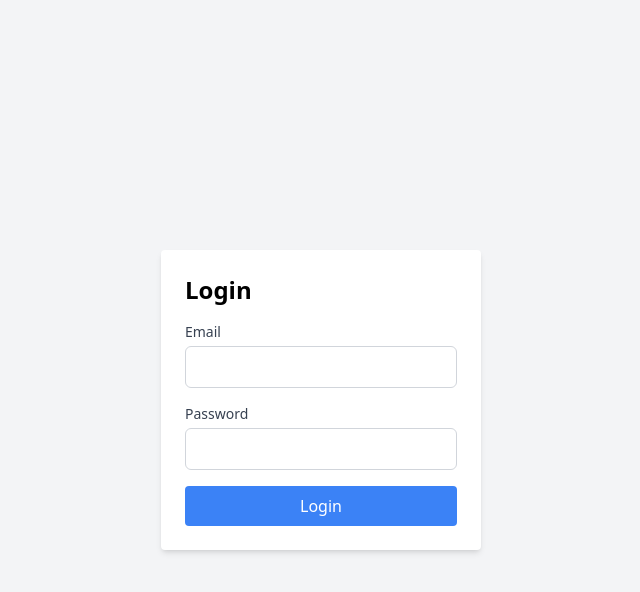
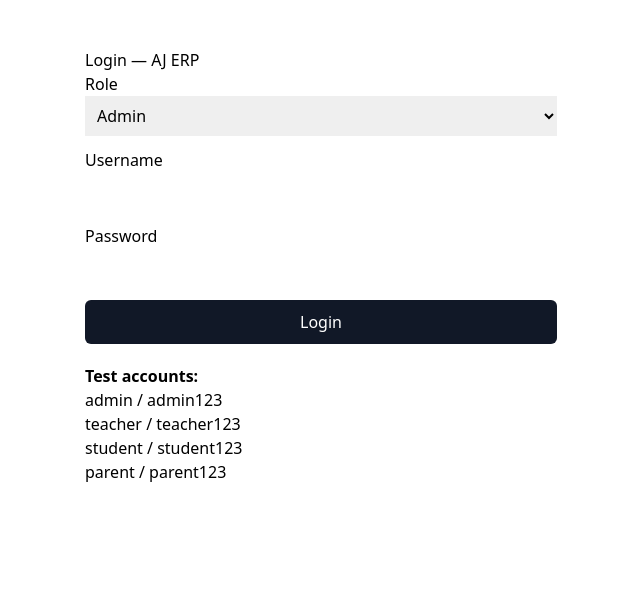
Before and after one commit to alex-rajput07/aj-nex, a Next.js app: page /login in a window 1280 px wide. Shown: the top 592 px of the page, without its empty margins (319-959 px from the left). Built offline with nearby package versions, Linux system fonts and the light colour scheme.

Commit message:
Final ERP fix and structure

```diff
--- /dev/null
+++ b/app/admin-dashboard/page.tsx
@@ -0,0 +1,11 @@
+// app/admin-dashboard/page.tsx
+import React from 'react';
+
+export default function AdminDashboard() {
+  return (
+    <main style={{ padding: 24 }}>
+      <h1>Admin Dashboard</h1>
+      <p>This is a basic admin dashboard. Create students/teachers/classes from here (mock).</p>
+    </main>
+  );
+}
--- /dev/null
+++ b/app/dashboard/student/page.tsx
@@ -0,0 +1,12 @@
+import React from 'react';
+
+const StudentDashboardPage = () => {
+    return (
+        <div className="p-4">
+            <h1 className="text-2xl font-bold mb-4">Student Dashboard</h1>
+            <p>Welcome to your dashboard!</p>
+        </div>
+    );
+};
+
+export default StudentDashboardPage;
--- a/app/layout.tsx
+++ b/app/layout.tsx
@@ -1,17 +1,20 @@
+// app/layout.tsx
+import './globals.css';
 import React from 'react';
-import './globals.css';
 
-const RootLayout = ({ children }: { children: React.ReactNode }) => {
+export const metadata = {
+  title: 'AJ School ERP',
+  description: 'School ERP - Dashboard for Admin/Teacher/Student/Parent',
+};
+
+export default function RootLayout({ children }: { children: React.ReactNode }) {
   return (
     <html lang="en">
-      <head>
-        <title>AJ ERP - School Management System</title>
-      </head>
       <body>
-        <main>{children}</main>
+        <div style={{ fontFamily: 'system-ui, sans-serif' }}>
+          {children}
+        </div>
       </body>
     </html>
   );
-};
-
-export default RootLayout;
+}
--- a/app/login/page.tsx
+++ b/app/login/page.tsx
@@ -1,64 +1,91 @@
-"use client";
+// app/login/page.tsx
+'use client';
 
 import { useState } from 'react';
 import { useRouter } from 'next/navigation';
-import { createClientSupabaseClient } from '@/utils/supabase/client';
+import React from 'react';
 
-const LoginPage = () => {
-  const supabase = createClientSupabaseClient();
-  const [email, setEmail] = useState('');
+export default function LoginPage() {
+  const router = useRouter();
+  const [role, setRole] = useState('admin');
+  const [username, setUsername] = useState('');
   const [password, setPassword] = useState('');
-  const [error, setError] = useState<string | null>(null);
-  const router = useRouter();
+  const [msg, setMsg] = useState('');
 
-  const handleLogin = async (e: React.FormEvent<HTMLFormElement>) => {
-    e.preventDefault(); // Keep the form from refreshing the page
-    const { error } = await supabase.auth.signInWithPassword({ // Corrected method
-      email,
-      password,
-    });
+  // Mock credentials (replace with real API later)
+  const credentials: { [key: string]: any } = {
+    admin: { username: 'admin', password: 'admin123' },
+    teacher: { username: 'teacher', password: 'teacher123' },
+    student: { username: 'student', password: 'student123' },
+    parent: { username: 'parent', password: 'parent123' },
+  };
 
-    if (error) {
-      setError(error.message);
+  const handleSubmit = async (e: React.FormEvent) => {
+    e.preventDefault();
+    setMsg('');
+
+    if (!username || !password) {
+      setMsg('Please fill both fields.');
+      return;
+    }
+
+    const user = credentials[role];
+    if (!user) {
+      setMsg('Invalid role selected.');
+      return;
+    }
+
+    if (username === user.username && password === user.password) {
+      // Save a small token to sessionStorage on client — safe because inside event handler / client component
+      try {
+        sessionStorage.setItem('erp_role', role);
+      } catch (err) {
+        // sessionStorage may not be available in some contexts; ignore safely
+      }
+      // navigate to role dashboard
+      router.push(`/${role}-dashboard`);
     } else {
-      router.push('/dashboard'); // Redirect to the dashboard after successful login
+      setMsg('Invalid credentials.');
     }
   };
 
   return (
-    <div className="flex items-center justify-center h-screen bg-gray-100">
-      <form onSubmit={handleLogin} className="bg-white p-6 rounded shadow-md w-80">
-        <h2 className="text-2xl font-bold mb-4">Login</h2>
-        {error && <p className="text-red-500 mb-4">{error}</p>}
-        <div className="mb-4">
-          <label className="block text-sm font-medium text-gray-700">Email</label>
-          <input
-            type="email"
-            value={email}
-            onChange={(e: React.ChangeEvent<HTMLInputElement>) => setEmail(e.target.value)}
-            required
-            className="mt-1 block w-full border border-gray-300 rounded-md p-2"
-          />
-        </div>
-        <div className="mb-4">
-          <label className="block text-sm font-medium text-gray-700">Password</label>
-          <input
-            type="password"
-            value={password}
-            onChange={(e: React.ChangeEvent<HTMLInputElement>) => setPassword(e.target.value)}
-            required
-            className="mt-1 block w-full border border-gray-300 rounded-md p-2"
-          />
-        </div>
-        <button
-          type="submit"
-          className="w-full bg-blue-500 text-white p-2 rounded hover:bg-blue-600"
-        >
-          Login
-        </button>
+    <div style={{ padding: 24, maxWidth: 520, margin: '24px auto' }}>
+      <h1>Login — AJ ERP</h1>
+      <form onSubmit={handleSubmit} style={{ display: 'grid', gap: 12 }}>
+        <label>
+          Role
+          <select value={role} onChange={(e) => setRole(e.target.value)} style={{ width: '100%', padding: 8 }}>
+            <option value="admin">Admin</option>
+            <option value="teacher">Teacher</option>
+            <option value="student">Student</option>
+            <option value="parent">Parent</option>
+          </select>
+        </label>
+
+        <label>
+          Username
+          <input value={username} onChange={(e) => setUsername(e.target.value)} style={{ width: '100%', padding: 8 }} />
+        </label>
+
+        <label>
+          Password
+          <input type="password" value={password} onChange={(e) => setPassword(e.target.value)} style={{ width: '100%', padding: 8 }} />
+        </label>
+
+        <button type="submit" style={{ padding: 10, background: '#111827', color: '#fff', borderRadius: 6 }}>Login</button>
+        {msg && <div style={{ color: 'red' }}>{msg}</div>}
       </form>
+
+      <div style={{ marginTop: 20 }}>
+        <strong>Test accounts:</strong>
+        <ul>
+          <li>admin / admin123</li>
+          <li>teacher / teacher123</li>
+          <li>student / student123</li>
+          <li>parent / parent123</li>
+        </ul>
+      </div>
     </div>
   );
-};
-
-export default LoginPage;
+}
--- a/app/page.tsx
+++ b/app/page.tsx
@@ -1,29 +1,23 @@
-import { supabase } from "@/utils/supabase/server";
+// app/page.tsx
+import Link from 'next/link';
+import React from 'react';
 
-export const dynamic = "force-dynamic";
+export default function Home() {
+  return (
+    <main style={{ padding: 24 }}>
+      <h1 style={{ fontSize: 28 }}>AJ School ERP</h1>
+      <p>Welcome to the school ERP. Click below to go to the Login page.</p>
+      <div style={{ marginTop: 16 }}>
+        <Link href="/login" style={{ padding: 10, background: '#2563eb', color: '#fff', borderRadius: 6 }}>Go to Login</Link>
+      </div>
 
-export default async function HomePage() {
-  const { data, error } = await supabase.from("classes").select("*");
-
-  if (error) {
-    console.error("Supabase error:", error.message);
-  }
-
-  return (
-    <main className="p-10 text-center">
-      <h1 className="text-3xl font-bold mb-5 text-blue-600">Welcome to AJ ERP</h1>
-
-      {error && <p className="text-red-500">Database Error: {error.message}</p>}
-
-      {data && data.length > 0 ? (
-        <ul className="space-y-2">
-          {data.map((cls: any) => (
-            <li key={cls.id} className="text-lg">{cls.name}</li>
-          ))}
+      <section style={{ marginTop: 28 }}>
+        <h2>Quick Info</h2>
+        <ul>
+          <li>Roles supported: admin, teacher, student, parent</li>
+          <li>Login uses mock credentials locally (see README)</li>
         </ul>
-      ) : (
-        <p>No data found in “classes” table.</p>
-      )}
+      </section>
     </main>
   );
 }
--- /dev/null
+++ b/app/parent-dashboard/page.tsx
@@ -0,0 +1,11 @@
+// app/parent-dashboard/page.tsx
+import React from 'react';
+
+export default function ParentDashboard() {
+  return (
+    <main style={{ padding: 24 }}>
+      <h1>Parent Dashboard</h1>
+      <p>This is a basic parent dashboard.</p>
+    </main>
+  );
+}
--- /dev/null
+++ b/app/student-dashboard/page.tsx
@@ -0,0 +1,11 @@
+// app/student-dashboard/page.tsx
+import React from 'react';
+
+export default function StudentDashboard() {
+  return (
+    <main style={{ padding: 24 }}>
+      <h1>Student Dashboard</h1>
+      <p>This is a basic student dashboard.</p>
+    </main>
+  );
+}
--- /dev/null
+++ b/app/teacher-dashboard/page.tsx
@@ -0,0 +1,11 @@
+// app/teacher-dashboard/page.tsx
+import React from 'react';
+
+export default function TeacherDashboard() {
+  return (
+    <main style={{ padding: 24 }}>
+      <h1>Teacher Dashboard</h1>
+      <p>This is a basic teacher dashboard.</p>
+    </main>
+  );
+}
```
Also changed, not shown: 2 other files (tests, documents, lock files or other folders).
